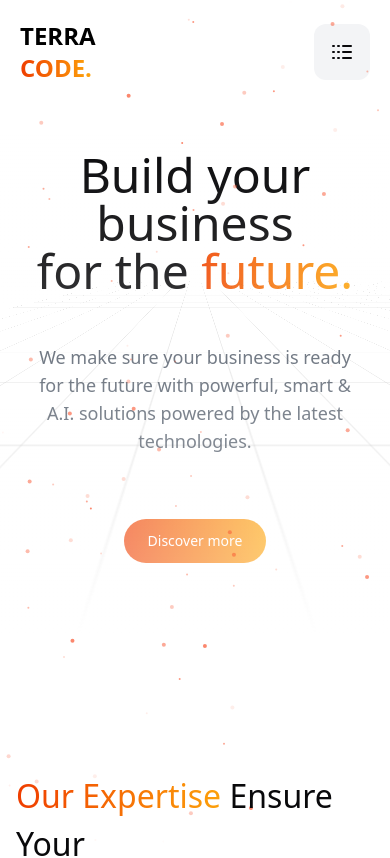
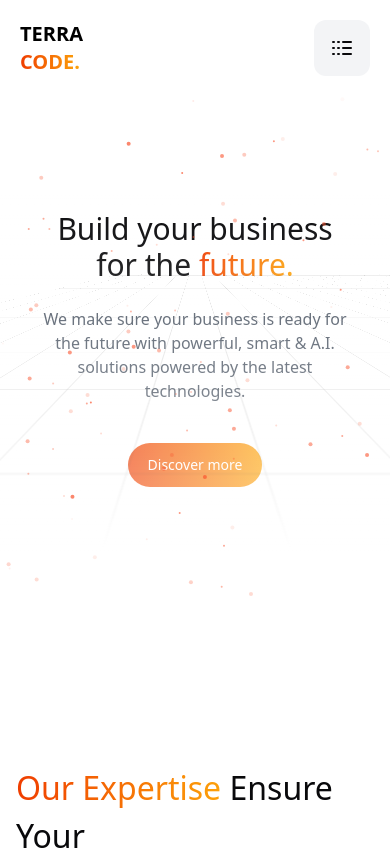
Before and after one commit to Terracode-Dev/Main-Site, a React (Vite) app: page / in a window 390 px wide. Shown: the top 858 px of the page. Built offline with nearby package versions, Linux system fonts and the light colour scheme.

Commit message:
check responsive and margin padding

```diff
--- a/src/components/home/About.tsx
+++ b/src/components/home/About.tsx
@@ -85,14 +85,14 @@ const HorizontalScrollCarousel = () => {
         </motion.div>
 
         {/* Second section */}
-        <motion.div style={{y: yUp3}} className="z-20 flex flex-col items-center space-y-6 text-center md:space-y-10 lg:space-y-16">
+        <motion.div style={{y: yUp3}} className="z-20 flex flex-col items-center text-center ">
             {/*logo*/}
-            <div className="flex flex-col items-center justify-center xl:flex-row md:space-x-10">
+            <div className="flex flex-col items-center justify-center space-y-6 xl:flex-row md:space-x-10 md:space-y-10 lg:space-y-16">
               <div className=" md:px-10 xl:w-1/4">
-                <img src="/Group 1.png" alt="Terracode" className="w-[150px] sm:w-[200px] md:w-[300px]"/>
+                <img src="/Group 1.png" alt="Terracode" className="w-[150px] sm:w-[200px]"/>
               </div>
               {/* Title */}
-               <div className="lg:w-2/3 xl:w-1/4" >
+               <div className="space-y-6 lg:w-2/3 xl:w-1/4 " >
                 <h1 className="text-2xl font-medium bg-gradient-to-r from-[#EF3D00] to-[#FDA40A] bg-clip-text text-transparent sm:text-3xl md:text-6xl lg:text-4xl">Terracode</h1>
 
               {/* Paragraph */}
--- a/src/components/home/Hero.tsx
+++ b/src/components/home/Hero.tsx
@@ -1,4 +1,3 @@
-
 import Particles from '../ui/particles';
 import RetroGrid from '../ui/retro-grid';
 import { motion, useAnimation } from "framer-motion";
@@ -30,39 +29,45 @@ export default function Hero() {
       <span className=''>Build your business</span>
       <br />
       <span>
-            for the<span className="bg-gradient-to-r from-[#EF3D00] to-[#FDA40A] bg-clip-text text-transparent"> future.</span>
+        for the <span className="bg-gradient-to-r from-[#EF3D00] to-[#FDA40A] bg-clip-text text-transparent">future.</span>
       </span>
-    </>);
+    </>
+  );
+
   return (
-    <div className="flex items-center justify-center px-2 h-[60vh] xl:h-[90vh]">
+    <div className="relative flex items-center justify-center px-4 h-[60vh] sm:h-[70vh] lg:h-[90vh] xl:h-screen">
       <motion.div
         ref={ref}
         initial={{ opacity: 0, y: 30 }}
         animate={controls}
-       className="flex flex-col items-center justify-center space-y-12 text-center md:space-y-16">
+        className="flex flex-col items-center justify-center space-y-6 text-center md:space-y-8 lg:space-y-14"
+      >
         {/* Title */}
-        <div className="text-5xl font-medium sm:text-6xl md:text-7xl lg:text-8xl">
+        <div className="text-3xl font-medium sm:text-5xl md:text-6xl lg:text-7xl xl:text-8xl">
           {our1}
         </div>
 
         {/* Paragraph */}
-        <div className="w-full px-5 xl:px-40 sm:w-2/3">
-          <p className="text-lg text-gray-600 sm:text-xl md:text-2xl">
+        <div className="w-11/12 px-3 sm:w-3/4 md:w-2/3 lg:w-1/2">
+          <p className="text-base text-gray-600 sm:text-lg md:text-xl lg:text-2xl">
             We make sure your business is ready for the future with powerful, smart & A.I. solutions powered by the latest technologies.
           </p>
         </div>
 
         {/* Button */}
         <div>
-          <button className="z-[999] px-6 py-3 mt-4 text-sm text-white bg-gradient-to-r from-[#EF3D00] to-[#FDA40A] sm:text-base md:text-lg rounded-3xl hover:from-[#FDA40A] hover:to-[#EF3D00]">
+          <button className="z-[999] px-5 py-3 mt-4 text-sm text-white bg-gradient-to-r from-[#EF3D00] to-[#FDA40A] sm:text-base md:text-lg rounded-3xl hover:from-[#FDA40A] hover:to-[#EF3D00]">
             <ScrollLink to="services" smooth={true} duration={500}>
               Discover more
             </ScrollLink>
           </button>
         </div>
       </motion.div>
+
+      {/* Retro Grid Background */}
       <RetroGrid />
-     {/* <Meteors />  */}
+
+      {/* Optional Particles for Background */}
       <Particles
         className="absolute inset-0"
         quantity={80}
--- a/src/components/home/Home.tsx
+++ b/src/components/home/Home.tsx
@@ -9,7 +9,7 @@ import Aboutus from './About'
 const Home = () => {
   return (
     <div>
-      <section id="hero" className='xl:min-h-[90vh]' >
+      <section id="hero" className='' >
         <Hero />
       </section>
       <section id="services" className='' >
--- a/src/components/home/Projects.tsx
+++ b/src/components/home/Projects.tsx
@@ -1,23 +1,25 @@
-
 import { MarqueeDemo } from './techstack';
-
 
 export default function Projects() {
   return (
-    <div className='container flex items-center justify-center mx-auto md:h-screen'>
-      <div className='flex flex-col items-center justify-center w-full gap-8 py-8 xl:gap-14 xl:space-y-8'>
+    <div className='flex items-center justify-center px-4 mx-auto xl:h-screen'>
+      <div className='flex flex-col items-center justify-center w-full max-w-screen-lg gap-8 py-8 xl:gap-14'>
         {/* Title */}
-        <div className='flex items-center justify-center w-2/3 text-center h-1/3'>
-          <h1 className='text-4xl md:text-6xl '>
-            Build Your Applications with <span className='bg-gradient-to-r from-[#EF3D00] to-[#FDA40A] bg-clip-text text-transparent'>Roubust, Scalable,</span> and <span className='bg-gradient-to-r from-[#EF3D00] to-[#FDA40A] bg-clip-text text-transparent'>Secure</span> Technology
+        <div className='flex items-center justify-center w-full px-4 text-center'>
+          <h1 className='text-2xl font-semibold leading-tight sm:text-3xl md:text-5xl xl:text-6xl'>
+            Build Your Applications with <span className='bg-gradient-to-r from-[#EF3D00] to-[#FDA40A] bg-clip-text text-transparent'>Robust, Scalable,</span> and <span className='bg-gradient-to-r from-[#EF3D00] to-[#FDA40A] bg-clip-text text-transparent'>Secure</span> Technology
           </h1>
         </div>
-        {/* paragraf */}
-        <div className='flex items-center justify-center w-3/4 text-center xl:w-1/2 h-1/3'>
-          <p className='text-xl md:text-2xl'>Lorem ipsum, dolor sit amet consectetur adipisicing elit. Earum commodi, totam fugit similique blanditiis est ut nisi ab sint?hsdi jdhf comming soon .</p>
+
+        {/* Paragraph */}
+        <div className='flex items-center justify-center w-full px-4 text-center sm:w-11/12 md:w-4/5 xl:w-3/5'>
+          <p className='text-base leading-relaxed text-gray-600 sm:text-lg md:text-xl lg:text-2xl'>
+            Lorem ipsum, dolor sit amet consectetur adipisicing elit. Earum commodi, totam fugit similique blanditiis est ut nisi ab sint? Coming soon.
+          </p>
         </div>
+
         {/* Icon Cloud */}
-        <div className="w-full px-2 rounded-lg h-1/3">
+        <div className="w-full px-2 rounded-lg md:px-6">
           <MarqueeDemo />
         </div>
       </div>
--- a/src/components/home/Work.tsx
+++ b/src/components/home/Work.tsx
@@ -78,7 +78,7 @@ const Work = () => {
   };
 
   return (
-    <div className="grid items-center justify-center px-4 py-16 mx-auto md:h-screen 3xl:gap-10 max-w-7xl sm:px-6 lg:px-8">
+    <div className="grid items-center justify-center px-4 py-16 mx-auto xl:h-screen 3xl:gap-10 max-w-7xl sm:px-6 lg:px-8">
       <h2 className="md:mb-6 text-4xl 2xl:text-5xl font-bold text-center bg-gradient-to-r from-[#EF3D00] to-[#FDA40A] bg-clip-text text-transparent h-20 ">
         Why work with Us?
       </h2>
--- a/src/components/navbar.tsx
+++ b/src/components/navbar.tsx
@@ -15,7 +15,7 @@ const Navbar: React.FC = () => {
   return (
     <nav className="z-10 flex items-center justify-between px-5 py-5 lg:px-20">
       {/* Logo */}
-      <div className="text-2xl font-bold">
+      <div className="text-xl font-bold md:text-2xl">
         <span className="text-black">TERRA</span><br />
         <span className="bg-gradient-to-r from-[#EF3D00] to-[#FDA40A] bg-clip-text text-transparent">CODE.</span>
       </div>
@@ -58,7 +58,7 @@ const Navbar: React.FC = () => {
 
       {/* Mobile Dropdown Menu */}
       {menuOpen && (
-        <div className="absolute left-0 flex flex-col items-center w-full p-5 space-y-4 bg-white top-20 md:hidden">
+        <div className="absolute left-0 z-50 flex flex-col items-center w-full h-[500px] p-5 space-y-4 bg-white top-20 md:hidden">
           <Link
             to={"/"}
             className="text-gray-600 cursor-pointer hover:text-orange-600"
--- a/src/components/ui/retro-grid.tsx
+++ b/src/components/ui/retro-grid.tsx
@@ -10,7 +10,7 @@ export default function RetroGrid({
   return (
     <div
       className={cn(
-        "pointer-events-none absolute w-screen h-2/3 overflow-hidden opacity-50 [perspective:200px]",
+        "pointer-events-none absolute w-screen h-4/5 xl:h-2/3 overflow-hidden opacity-50 [perspective:200px]",
         className,
       )}
       style={{ "--grid-angle": `${angle}deg` } as React.CSSProperties}
```
Also changed, not shown: 1 other file (tests, documents, lock files or other folders). Lines whose indentation alone changed are shown as unchanged.
